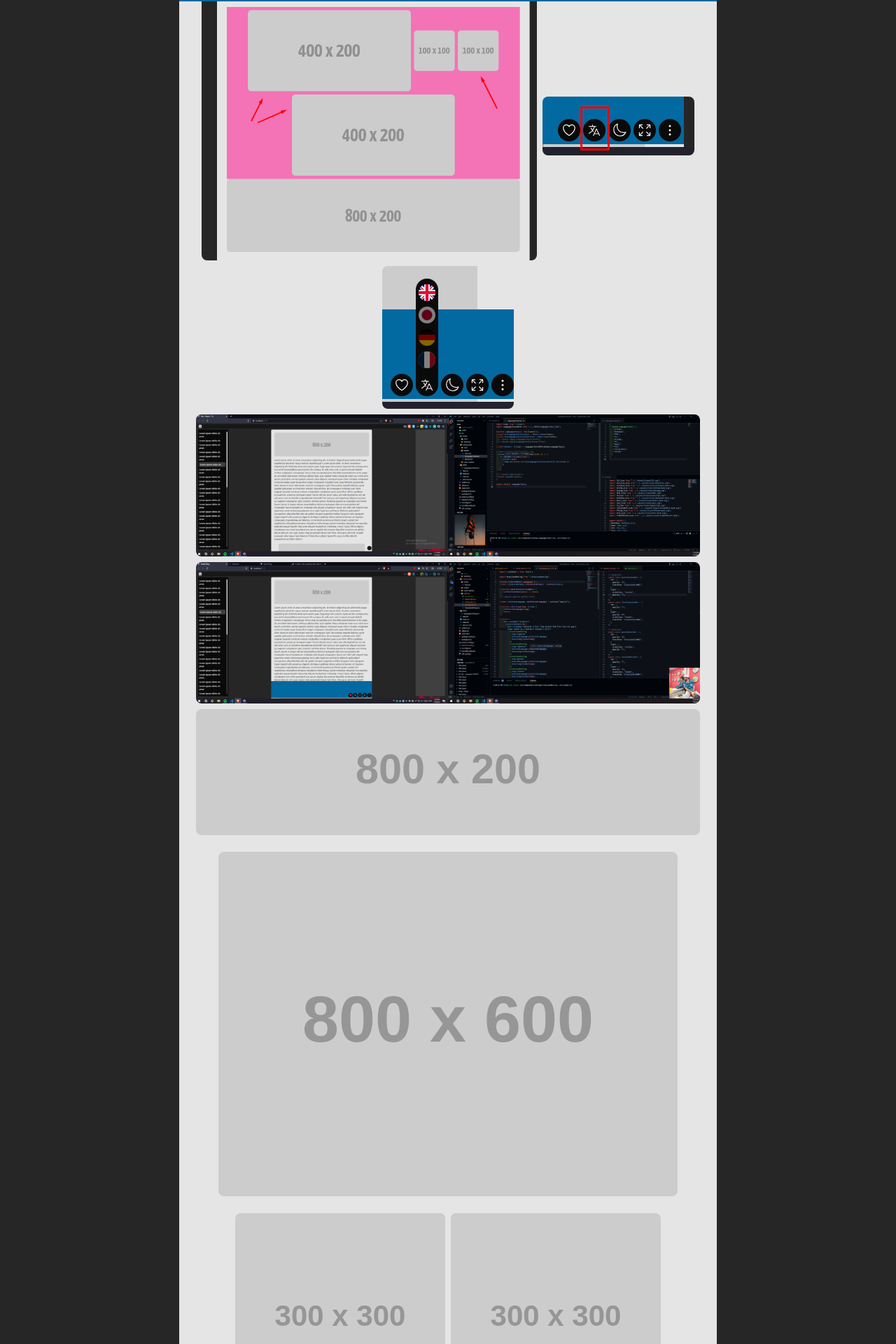
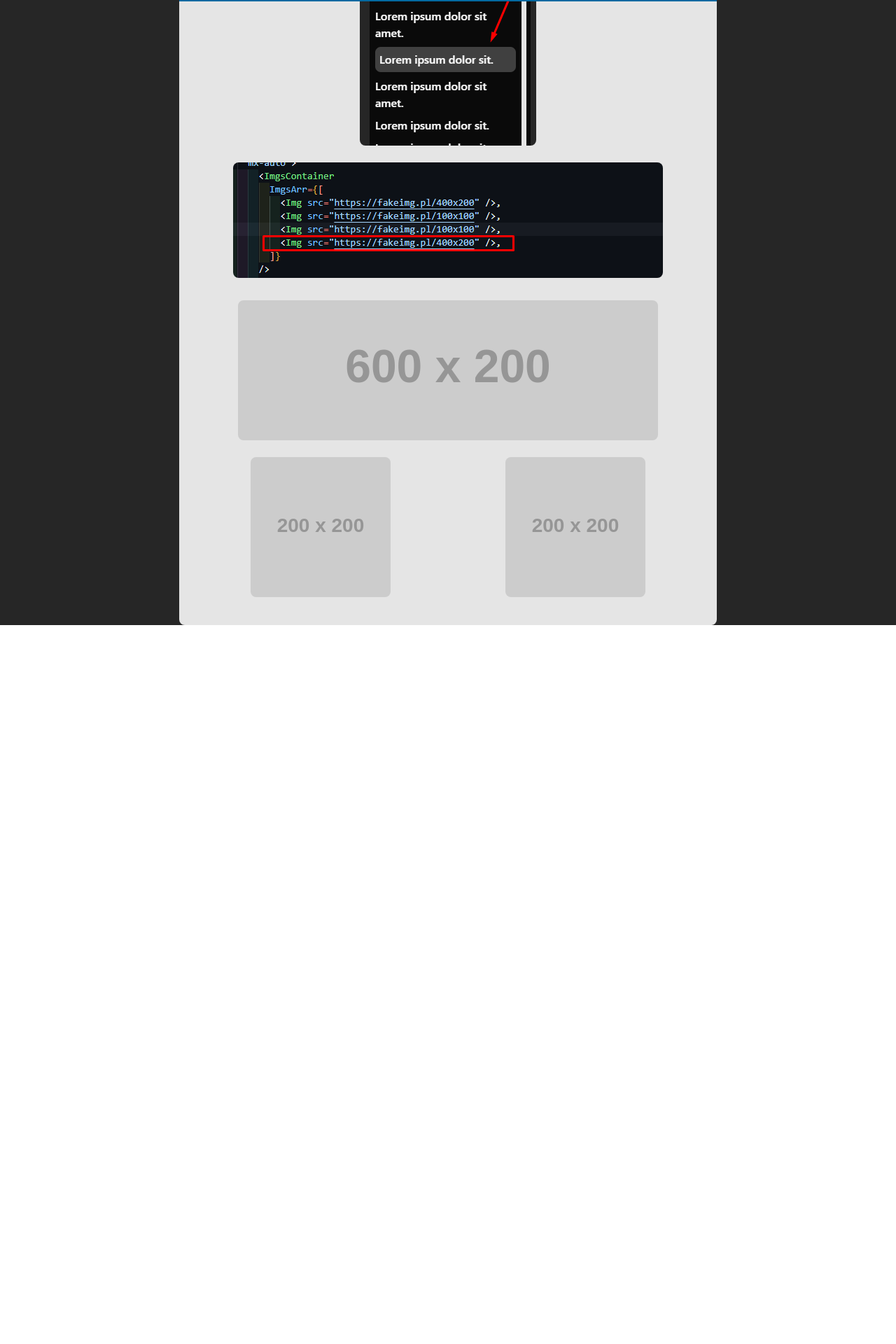
Before and after one commit to AlexEG/BetterDevDocs, a React (Vite) app: page / in a window 1280 px wide. Shown: the part 794-2714 px from the top of the page at 70% size. After the commit the page ends 1687 px from the top, so only its background shows below. Built offline with nearby package versions, Linux system fonts and the light colour scheme.

Commit message:
v1.1.9
<ImgsGroup />  [Done]

```diff
--- a/src/components/article/Post.tsx
+++ b/src/components/article/Post.tsx
@@ -1,6 +1,7 @@
 import SettingsBtn from "../settings/SettingsBtn";
 import Img from "./media/Img";
-import ImgsContainer from "./media/ImgsContainer";
+import ImgsGroup from "./media/ImgsGroup";
+
 import img1 from "../../assets/test images/Screenshot_1.png";
 import img2 from "../../assets/test images/Screenshot_14.png";
 import img3 from "../../assets/test images/Screenshot_15.png";
@@ -14,58 +15,19 @@ import img9 from "../../assets/test images/Screenshot_8.png";
 function Post() {
   return (
     <main className=" min-h-screen pt-12 pl-64 pr-64  selection:bg-neutral-600 selection:text-neutral-200 bg-green">
-      <article className="bg-neutral-200 w-full min-h-96 rounded-lg p-6 max-w-3xl mx-auto ">
-        <ImgsContainer
-          ImgsArr={[
-            <Img src={img1} alt="image 1" />,
-            <Img src={img2} />,
-            <Img src={img3} />,
-            <Img src={img4} />,
-            <Img src={img5} />,
-            <Img src={img6} />,
-            <Img src={img7} />,
-            <Img src={img8} />,
-            <Img src={img9} />,
+      <article className="bg-neutral-200 w-full min-h-screen rounded-lg p-6 max-w-3xl mx-auto ">
+        <Img src={img7} />
+        <Img src={img7} />
+
+        <ImgsGroup imgsArr={[img1, img4, img3]} />
+
+        <ImgsGroup
+          imgsArr={[
+            "https://fakeimg.pl/600x200",
+            "https://fakeimg.pl/200x200",
+            "https://fakeimg.pl/200x200",
           ]}
         />
-
-        <Img src="https://fakeimg.pl/800x200" />
-
-        <div className="px-8">
-          <img
-            className="mx-auto my-6 rounded-lg"
-            src="https://fakeimg.pl/800x600"
-            alt=""
-          />
-        </div>
-
-        <div className="px-8 w-fit grid grid-cols-2 gap-2 my-6 mx-auto">
-          <img className="rounded-lg" src="https://fakeimg.pl/300x300" alt="" />
-          <img className="rounded-lg" src="https://fakeimg.pl/300x300" alt="" />
-        </div>
-
-        <div className="px-8 grid grid-cols-2 w-fit  gap-2 my-6 mx-auto">
-          <img className="rounded-lg" src="https://fakeimg.pl/300x300" alt="" />
-          <img className="rounded-lg" src="https://fakeimg.pl/300x300" alt="" />
-          <img className="rounded-lg" src="https://fakeimg.pl/300x300" alt="" />
-          <img className="rounded-lg" src="https://fakeimg.pl/300x300" alt="" />
-        </div>
-
-        <p>
-          Lorem, ipsum dolor sit amet consectetur adipisicing elit. Ipsa magni
-          pariatur odio nam? Incidunt sequi consequatur, nesciunt totam ut,
-          dignissimos accusamus nulla, saepe doloribus possimus distinctio?
-          Lorem ipsum dolor, sit amet consectetur adipisicing elit. Blanditiis
-          quia, sint at tenetur rerum rem labore architecto quibusdam iure fuga
-          quis, incidunt odit quas autem cum eos. Soluta corporis, autem
-          explicabo aut doloribus ex praesentium quibusdam, accusamus deserunt
-          impedit magni?
-        </p>
-        <div className="px-8 flex w-fit flex-wrap justify-center gap-2 my-6 mx-auto">
-          <img className="rounded-lg" src="https://fakeimg.pl/300x300" alt="" />
-          <img className="rounded-lg" src="https://fakeimg.pl/300x300" alt="" />
-          <img className="rounded-lg" src="https://fakeimg.pl/300x300" alt="" />
-        </div>
       </article>
 
       <SettingsBtn />
--- a/src/components/article/media/Img.tsx
+++ b/src/components/article/media/Img.tsx
@@ -1,7 +1,7 @@
 import DownloadBtn from "./DownloadBtn";
 function Img({ src, alt }: { src: string; alt?: string }) {
   return (
-    <div className=" relative group">
+    <div className=" relative group w-fit mx-auto my-2">
       <img
         className=" max-w-full  max-h-96 rounded-lg"
         src={src}
--- a/src/components/article/media/ImgsContainer.tsx
+++ /dev/null
@@ -1,14 +0,0 @@
-function ImgsContainer({
-  grid,
-  ImgsArr,
-}: {
-  grid?: number;
-  ImgsArr: JSX.Element[];
-}) {
-  const grid4 = "px-8 grid grid-cols-2 w-fit  gap-2 my-6 mx-auto";
-  const flex = "flex justify-center items-center";
-
-  return <div className={`${flex} py-2 flex-wrap gap-2`}>{ImgsArr}</div>;
-}
-
-export default ImgsContainer;
--- /dev/null
+++ b/src/components/article/media/ImgsGroup.tsx
@@ -0,0 +1,13 @@
+import Img from "./Img";
+
+function ImgsGroup({ imgsArr }: { imgsArr: string[] }) {
+  const flex = "flex justify-center items-center";
+
+  const imagesComponents = imgsArr.map((img) => <Img src={img} />);
+
+  return (
+    <div className={`${flex} py-2 flex-wrap gap-2`}>{imagesComponents}</div>
+  );
+}
+
+export default ImgsGroup;
```
